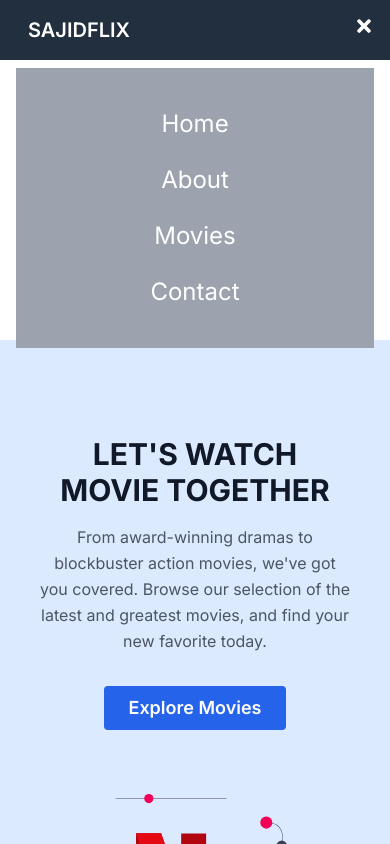
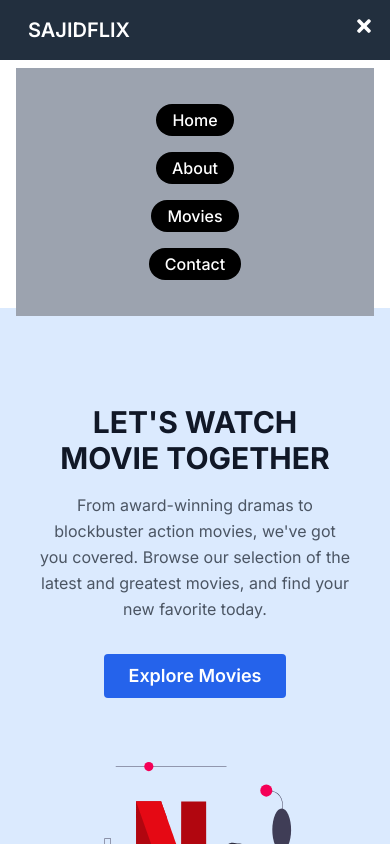
Before and after one commit to SajidCurious/sajidflix, a Next.js app: page / in a window 390 px wide. Both pictures are taken after a click on the element 364 px from the left and 26 px from the top of the page. Shown: the top 844 px of the page. Built offline with nearby package versions, Linux system fonts and the light colour scheme.

Commit message:
made mobile nav responsive

```diff
--- a/src/components/Header.js
+++ b/src/components/Header.js
@@ -68,22 +68,34 @@
         }
       >
         <li>
-          <Link href="/" className="cursor-pointer text-white text-2xl">
+          <Link
+            href="/"
+            className="cursor-pointer text-white bg-black px-4 py-1.5 hover:bg-white hover:text-black border-black hover:border hover:border-blacktext-2xl rounded-2xl font-medium "
+          >
             Home
           </Link>
         </li>
         <li>
-          <Link href="/about" className="cursor-pointer text-white text-2xl ">
+          <Link
+            href="/about"
+            className="cursor-pointer text-white bg-black px-4 py-1.5 hover:bg-white hover:text-black border-black hover:border hover:border-blacktext-2xl rounded-2xl font-medium "
+          >
             About
           </Link>
         </li>
         <li>
-          <Link href="/movies" className="cursor-pointer text-white text-2xl">
+          <Link
+            href="/movies"
+            className="cursor-pointer text-white bg-black px-4 py-1.5 hover:bg-white hover:text-black border-black hover:border hover:border-blacktext-2xl rounded-2xl font-medium"
+          >
             Movies
           </Link>
         </li>
         <li>
-          <Link href="/contact" className="cursor-pointer text-white text-2xl">
+          <Link
+            href="/contact"
+            className="cursor-pointer text-white bg-black px-4 py-1.5 hover:bg-white hover:text-black border-black hover:border hover:border-blacktext-2xl rounded-2xl font-medium"
+          >
             Contact
           </Link>
         </li>
```
